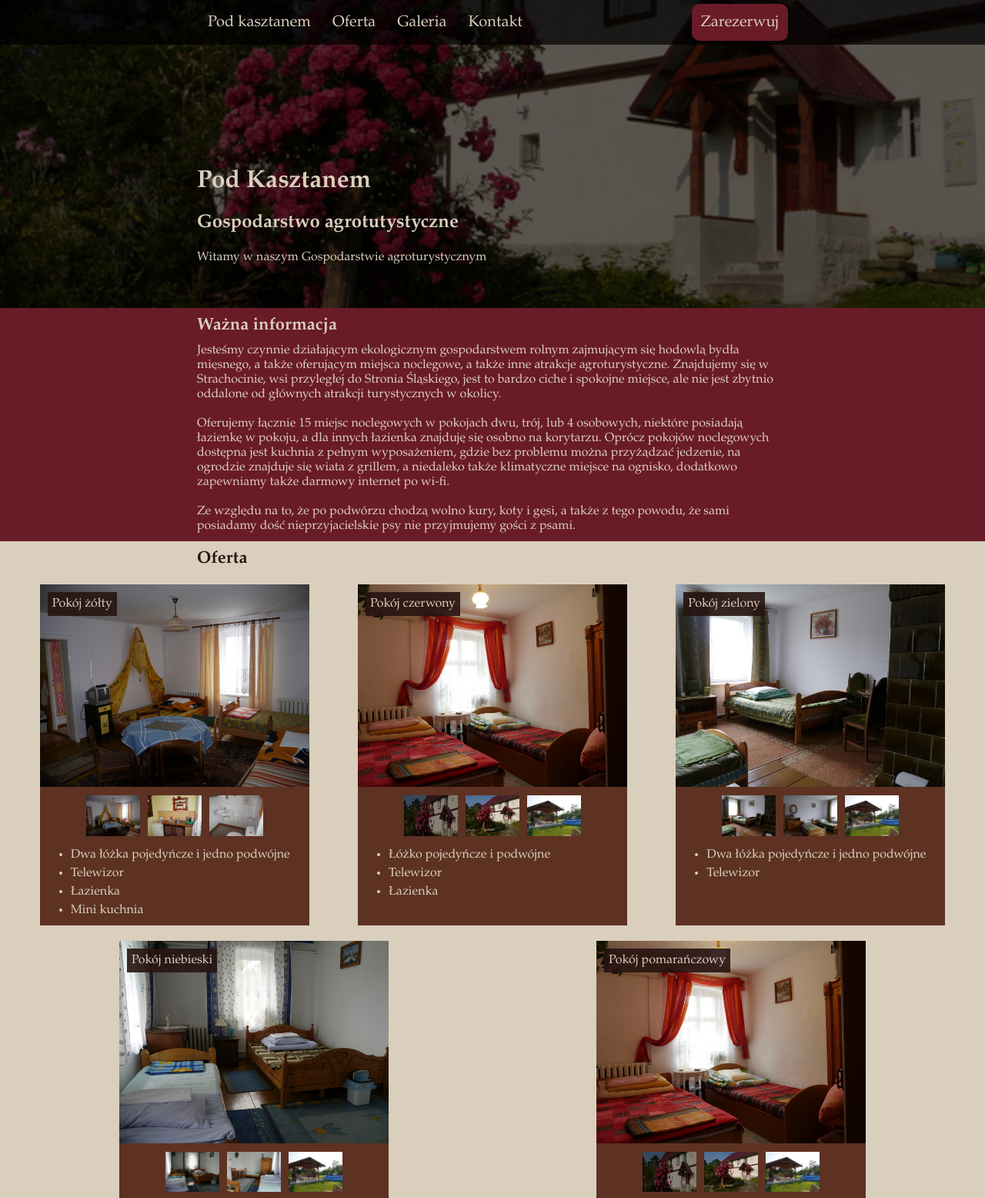
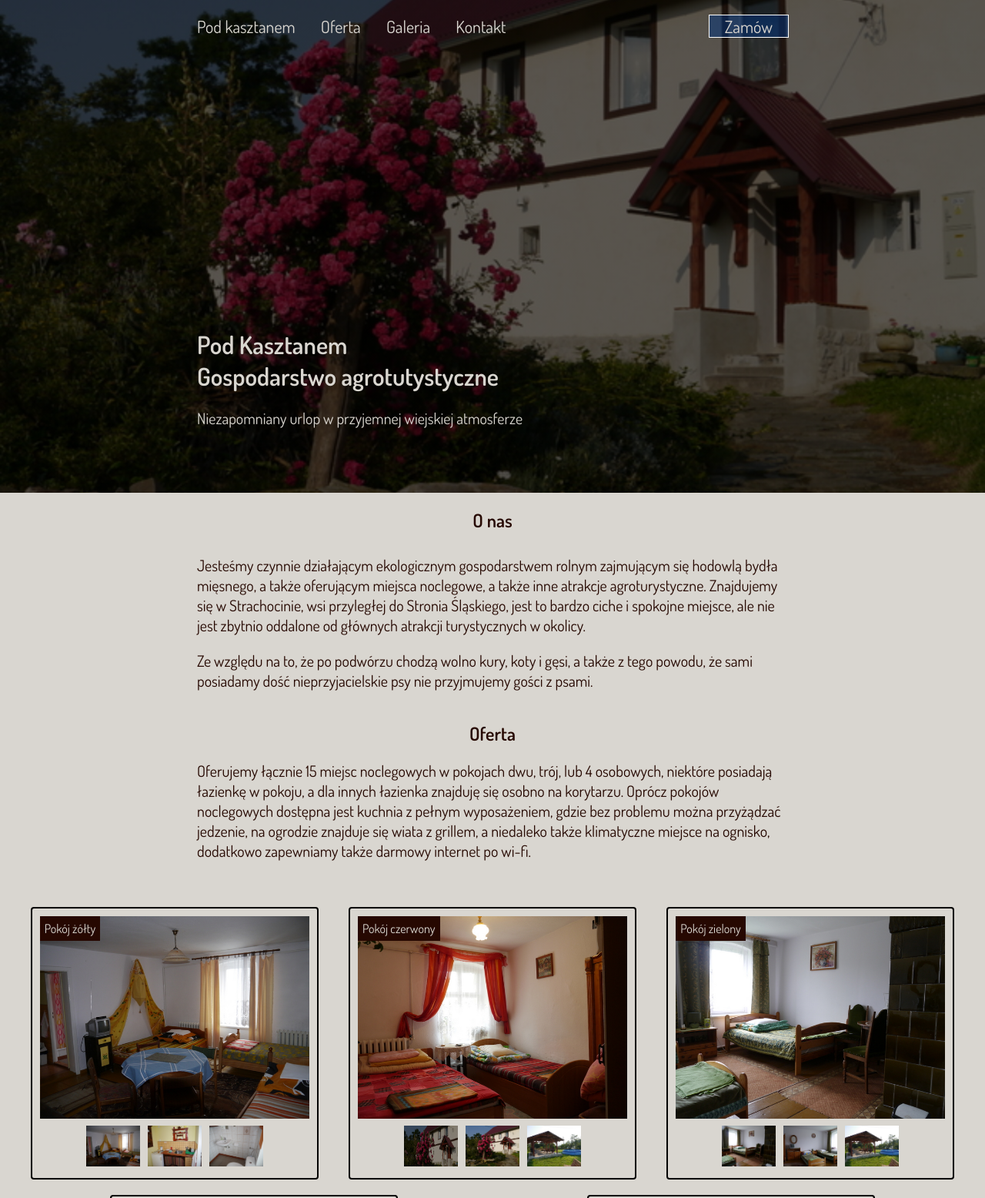
Before and after one commit to izmash/izmash.github.io, a plain HTML site: page index.html in a window 1280 px wide. Shown: the top 1556 px of the page at 77% size. Drawn offline with Linux system fonts and the light colour scheme.

Commit message:
major navbar change

```diff
--- a/index.html
+++ b/index.html
@@ -7,49 +7,48 @@
 	<title>Pod Kasztanem - home</title>
 	<link rel="stylesheet" type="text/css" href="styles/mainstyle.css">
 	<link rel="stylesheet" href="https://fonts.googleapis.com/icon?family=Material+Icons">
+	<link rel="preconnect" href="https://fonts.googleapis.com">
+	<link rel="preconnect" href="https://fonts.gstatic.com" crossorigin>
+	<link href="https://fonts.googleapis.com/css2?family=Dosis:wght@300;400;600&display=swap" rel="stylesheet">
 	<meta name="viewport" content="width=device-width, initial-scale=1.0">
 </head>
 
 <body>
-    <div class="navbar"> <!--NavBar-->
-		<a class="s1" href="#Home">Pod kasztanem</a>
-		<div id="links">
-			<a class="s1" href="#Oferta">Oferta</a>
-			<a class="s1" href="#Galeria">Galeria</a>
-			<a class="s1" href="#Kontakt">Kontakt</a>
-			<a class="s2" href="http://www.booking.com/Share-RWKscr">Zarezerwuj</a>
-		</div>
-		<i id="icon" class="material-icons" onclick="dropMenu()">&#xe5d2;</i>
-	</div>
+    <nav class="navbar"> <!--NavBar-->
+		<a class="le" href="#Home">Pod kasztanem</a>
+		<a class="le" href="#Oferta">Oferta</a>
+		<a class="le" href="#Galeria">Galeria</a>
+		<a class="le" href="#Kontakt">Kontakt</a>
+		<a class="re" href="http://www.booking.com/Share-RWKscr">Zamów</a>
+		<!-- <i id="icon" class="material-icons" onclick="dropMenu()">&#xe5d2;</i> -->
+	</nav>
 
 	<div id="Home" class="headerImg"> <!--MainImg-->
 		<div class="textbox">
-			<h1>Pod Kasztanem</h1>
-			<h2>Gospodarstwo agrotutystyczne</h2>
-			<p>Witamy w naszym Gospodarstwie agroturystycznym</p>
+			<h1>Pod Kasztanem <br> Gospodarstwo agrotutystyczne</h1>
+			<p>Niezapomniany urlop w przyjemnej wiejskiej atmosferze</p>
 		</div>
 	</div>
 
-	<div id="opis" class="textContainer" style="background-color: #691B28;">
-		<h3 style="color: #DACFBD;">Ważna informacja</h3>
+	<h3 style="color: #260801;">O nas</h3>
+	<div id="opis" class="textContainer">
 		<p>Jesteśmy czynnie działającym ekologicznym gospodarstwem rolnym zajmującym się hodowlą bydła
 		mięsnego, a także oferującym miejsca noclegowe, a także inne atrakcje agroturystyczne.
 		Znajdujemy się w Strachocinie, wsi przyległej do Stronia Śląskiego, jest to bardzo ciche i spokojne miejsce,
 		ale nie jest zbytnio oddalone od głównych atrakcji turystycznych w okolicy. </p>
-		<br>
-		<p>Oferujemy łącznie 15 miejsc noclegowych w pokojach dwu, trój, lub 4 osobowych,
-		niektóre posiadają łazienkę w pokoju, a dla innych łazienka znajduję się osobno na korytarzu.
-		Oprócz pokojów noclegowych dostępna jest kuchnia z pełnym wyposażeniem, gdzie bez problemu można
-		przyżądzać jedzenie, na ogrodzie znajduje się wiata z grillem,
-		a niedaleko także klimatyczne miejsce na ognisko, dodatkowo zapewniamy także darmowy internet po wi-fi. </p>
 		<br>
 		<p>Ze względu na to, że po podwórzu chodzą wolno kury, koty i gęsi, a także z tego powodu, że sami posiadamy
 		dość nieprzyjacielskie psy nie przyjmujemy gości z psami. </p>
 	</div>
 
 	<div id="Oferta" class="main"> </div>
-
-	<h3 style="color: #271511;">Oferta</h3>
+	<div id="opis" class="textContainer" style="background-color: #D9D6D0;">
+		<h3 style="color: #260801;">Oferta</h3>
+		<p>Oferujemy łącznie 15 miejsc noclegowych w pokojach dwu, trój, lub 4 osobowych,
+		niektóre posiadają łazienkę w pokoju, a dla innych łazienka znajduję się osobno na korytarzu.
+		Oprócz pokojów noclegowych dostępna jest kuchnia z pełnym wyposażeniem, gdzie bez problemu można
+		przyżądzać jedzenie, na ogrodzie znajduje się wiata z grillem,
+		a niedaleko także klimatyczne miejsce na ognisko, dodatkowo zapewniamy także darmowy internet po wi-fi. </p>
 
 		<div class="ofertaContainer">
 			<div class="ofertaBox" >
@@ -60,12 +59,6 @@
 					<img class="ofertaImgs" src="images/P1030892.jpg" onclick="openImg(this)">
 					<img class="ofertaImgs" src="images/P1030893.jpg" onclick="openImg(this)">
 				</div>
-			<ul>
-				<li>Dwa łóżka pojedyńcze i jedno podwójne</li>
-				<li>Telewizor</li>
-				<li>Łazienka</li>
-				<li>Mini kuchnia</li>
-			</ul>
 			</div>
 			<div class="ofertaBox">
 				<div class="ofertaImgTitle">Pokój czerwony</div>
@@ -75,11 +68,6 @@
 					<img class="ofertaImgs" src="images/P10303861.jpg" onclick="openImg(this)">
 					<img class="ofertaImgs" src="images/P1030394.jpg" onclick="openImg(this)">
 				</div>
-			<ul>
-				<li>Łóżko pojedyńcze i podwójne</li>
-				<li>Telewizor</li>
-				<li>Łazienka</li>
-			</ul>
 			</div>
 			<div class="ofertaBox">
 				<div class="ofertaImgTitle">Pokój zielony</div>
@@ -89,11 +77,6 @@
 					<img class="ofertaImgs" src="images/P10201381.jpg" onclick="openImg(this)">
 					<img class="ofertaImgs" src="images/P1030394.jpg" onclick="openImg(this)">
 				</div>
-			<ul>
-				<li>Dwa łóżka pojedyńcze i jedno podwójne</li>
-				<li>Telewizor</li>
-
-			</ul>
 			</div>
 			<div class="ofertaBox">
 				<div class="ofertaImgTitle">Pokój niebieski</div>
@@ -103,10 +86,6 @@
 					<img class="ofertaImgs" src="images/P10201471.jpg" onclick="openImg(this)">
 					<img class="ofertaImgs" src="images/P1030394.jpg" onclick="openImg(this)">
 				</div>
-			<ul>
-				<li>Dwa łóżka pojedyńcze i jedno podwójne</li>
-				<li>Telewizor</li>
-			</ul>
 			</div>
 			<div class="ofertaBox">
 				<div class="ofertaImgTitle">Pokój pomarańczowy</div>
@@ -116,17 +95,13 @@
 					<img class="ofertaImgs" src="images/P10303861.jpg" onclick="openImg(this)">
 					<img class="ofertaImgs" src="images/P1030394.jpg" onclick="openImg(this)">
 				</div>
-			<ul>
-				<li>Łóżko pojedyńcze i podwójne</li>
-				<li>Telewizor</li>
-			</ul>
 			</div>
 
 		</div>
+	</div>
 
 	<div id="Galeria" class="main"></div>
-
-	<h3 style="color: #271511;">Galeria</h3>
+	<h3 style="color: #260801;">Galeria</h3>
 
 	<div class="galeria"> <!--Galeria-->
 		<img class="galleryImg" src="images/P10209271.jpg" onclick="openModal();currentSlide(this);isLast()" alt="Pokój czerwony">
@@ -149,7 +124,7 @@
 	</div>
 
 	<div id="Kontakt" class="textContainer" style="margin-bottom: 0;">
-		<h3 style="color: #DACFBD;"> Kontakt i Dojazd</h3>
+		<h3 style="color: #D9D6D0;"> Kontakt i Dojazd</h3>
 		<p>	Telefon: 888 607 808, 748 141 283</p><br>
 		<p> Email: podkasztanem@gmail.com</p><br>
 		<p>Adres: Strachocin 23, Stronie Śląskie, 57-550</p><br>
--- a/styles/mainstyle.css
+++ b/styles/mainstyle.css
@@ -3,11 +3,11 @@
 }
 
 body, html {
-	background-color: #DACFBD;
+	background-color: #D9D6D0;
 	font-size: 100%;
 	margin: 0px;
     height: 100%;
-    font-family: Garamond, serif;
+    font-family: 'Dosis', sans-serif;
 }
 
 section::after {
@@ -17,79 +17,73 @@ section::after {
 }
 
 h3 {
-    font-size: 22px;
-    padding: 10px 0 10px 0;
+    font-size: 24px;
+    padding: 20px 0 20px 0;
     margin: auto;
     max-width: 1440px;
     width: 60%;
+    text-align: center;
 }
 
 p {
-    font-size: 16px;
+    font-size: 20px;
 }
 
 .navbar {
+    display: block;
     position: fixed;
     z-index: 1;
     width: 100%;
     margin: 0;
-    padding: 5px 20% 5px 20%;
-    overflow: hidden;
-    background-color: rgba(0, 0, 0, 0.7);
+    padding: 20px 20% 20px 20%;
+    /*background-color: rgba(0, 0, 0, 0.7); */
 }
 
-.navbar a, i {
-    float: left;
-	display: block;
-	color: #DACFBD;
+.navbar a {
+    display: inline-block;
+	color: #D9D6D0;
 	text-align: center;
-	padding: 12px 14px;
     text-decoration: none;
-	font-size: 20px;
-    transition-timing-function: ease;
-    transition-duration: 0.4s;
+	font-size: 22px;
     cursor: pointer;
 }
 
-.navbar > i { display: none;}
+.navbar a.le { margin: 0 30px 0 0; }
 
-.navbar a.s2 {
-    float: right;
-    background-color: #691B28;
-    border-radius: 10px;
-    padding: 12px;
+.navbar a.le:after {
+    content: '';
+    display: block;
+    width: 0;
+    height: 2px;
+    background: white;
+    transition: width 0.3s;
 }
 
-.navbar > i:hover {
-    background-color: #691B28;
-    border-radius: 10px;
+.navbar a.le:hover::after {
+    width: 100%;
 }
 
-.navbar a.s1:hover {
-    background-color: #691B28;
-    border-radius: 10px;
+.navbar a.re {
+    float: right;
+    padding: 0 20px 0 20px;
+    background: #00358080;
+    outline: 1px solid;
+    outline-color: white;
+    outline-offset: 0px;
+    transition: all 0.6s cubic-bezier(0.19, 1, 0.22, 1);
 }
 
-.navbar a.s2:hover {
-    border-radius: 10px;
-    background-color: royalblue;
+.navbar a.re:hover {
+    background: #006ab7;
+    border: 1 solid;
+    outline-color: rgba(255, 255, 255, 0);
+    outline-offset: 15px;
 }
 
-@media screen and (max-width: 910px) {
-    .navbar { padding: 5px 20px 5px 20px; }
-    .navbar a { display: block; }
-    .navbar > i {
-        display: inline;
-        float: right;
-    }
-    .navbar a:not(:first-child) {
-        width: 100%;
-    }
-}
 
 .headerImg {
     background-image: linear-gradient(rgba(0,0,0,0.6),rgba(0,0,0,0.6)),url("../images/P10303861.jpg");
-    height: 50%;
+    height: 80%;
     background-position: center;
     background-repeat: no-repeat;
     background-size: cover;
@@ -100,7 +94,7 @@ p {
     position: absolute;
     bottom: 10%;
     left: 20%;
-    color: #DACFBD;
+    color: #D9D6D0;
 }
 
 .main {
@@ -115,12 +109,19 @@ p {
         margin: 0 10px 0 10px;
     }
     .textbox { left: 20px; }
-    h3 { margin-left: 20px; }
 }
 
 .textContainer {
     height: fit-content;
-    padding: 0 0 10px 0;
+    padding: 10px 0 10px 0;
+}
+
+.textContainer p, h3 {
+ color: #260801;
+}
+
+#Kontakt  p, h3 {
+    color: #D9D6D0;
 }
 
 @media screen and (max-width: 910px) {
@@ -137,33 +138,22 @@ p {
     }
 }
 
-.textContainer > p {
-    color: #DACFBD;
-}
-
 .ofertaContainer {
     display: flex;
     height: fit-content;
     flex-wrap: wrap;
     justify-content: space-around;
-    padding:0 20px 0 20px;
+    padding:50px 20px 40px 20px;
 }
 
 .ofertaBox {
     margin: 10px;
+    padding: 10px;
     max-width: fit-content;
     position: relative;
-    background-color: #5D3222;
-}
-
-.ofertaBox > ul {
-    margin: 10px 0 10px 0;
-}
-
-.ofertaBox > ul > li {
-    color: #DACFBD;
-    margin: 5px 0 5px 0;
-    font-size: 16px;
+    background-color: #D9D6D0;
+    border: 2px solid black;
+    border-radius: 4px;
 }
 
 .ofertaImgTitle {
@@ -171,8 +161,8 @@ p {
     left: 10px;
     top: 10px;
     padding: 6px;
-    background-color: rgba(39, 21, 17, 0.9);
-    color: #DACFBD;
+    background-color: #260801;
+    color: #D9D6D0;
 }
 .expandedImage {
     max-width: 350px;
@@ -253,7 +243,7 @@ p {
     position: absolute;
     top: 0;
     right: -53px;
-    color: #DACFBD;
+    color: #D9D6D0;
     float: right;
     font-size: 40px;
     font-weight: bold;
@@ -276,7 +266,7 @@ p {
     transform: translateY(-50%);
     font-size: 30px;
     font-weight: bold;
-    color: #DACFBD;
+    color: #D9D6D0;
     padding: 20px;
     border-radius: 10px;
 }
@@ -291,7 +281,7 @@ p {
 
 #caption {
     text-align: center;
-    color: #DACFBD;
+    color: #D9D6D0;
     margin: auto;
     display: block;
     width: 80%;
@@ -301,20 +291,20 @@ p {
 }
 
 #Kontakt {
-    background-color: #271511;
+    background-color: #260801;
 }
 
 .mapContainer {
-    background-color: #271511;
+    background-color: #260801;
     width: 100%;
     height: 610px;
     padding: 0 0 13px 0;
 }
 
 footer {
-    background-color: #5D3222;
+    background-color: #734E38;
     padding: 10px 0 10px 0;
     text-align: center;
     font-size: 16px;
-    color: #DACFBD;
+    color: #D9D6D0;
 }
```
Also changed, not shown: images/222.png (added). Lines whose indentation alone changed are shown as unchanged.
